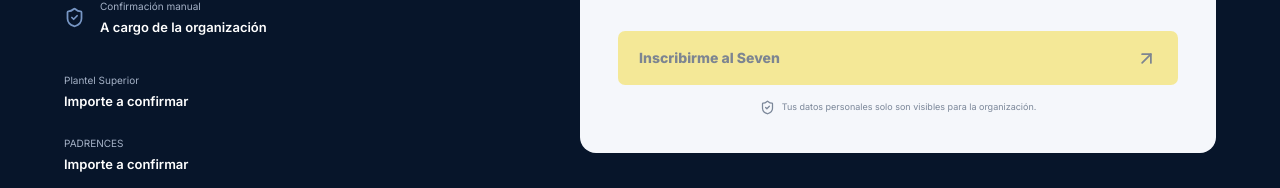
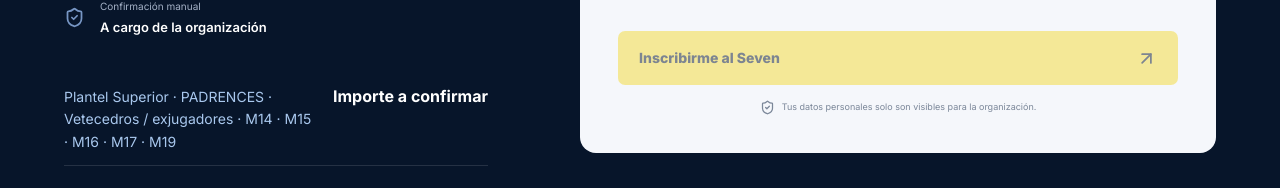
Before and after one commit to fedemarr/seveninterno, a Next.js app: page /inscripcion in a window 1280 px wide. Shown: the part 764-952 px from the top of the page. Built offline with nearby package versions, Linux system fonts and the light colour scheme; no server answers.

Commit message:
Group registration prices into three compact rows

```diff
--- a/src/app/globals.css
+++ b/src/app/globals.css
@@ -1560,6 +1560,29 @@ a:hover {
 .registration-intro > svg {
   color: var(--yellow);
   margin-top: 13px;
+}
+.registration-prices {
+  margin: 24px 0;
+}
+.registration-prices > div {
+  display: flex;
+  align-items: baseline;
+  justify-content: space-between;
+  gap: 16px;
+  padding: 12px 0;
+  border-bottom: 1px solid rgb(255 255 255 / 12%);
+}
+.registration-prices dt {
+  color: #a9c8ee;
+  font-size: 14px;
+  line-height: 1.6;
+}
+.registration-prices dd {
+  margin: 0;
+  flex-shrink: 0;
+  color: #fff;
+  font-size: 16px;
+  font-weight: 700;
 }
 .registration-facts {
   margin: 34px 0;
--- a/src/app/inscripcion/page.tsx
+++ b/src/app/inscripcion/page.tsx
@@ -13,6 +13,17 @@ export const dynamic = "force-dynamic";
 export const metadata = { title: "Inscripción" };
 export default async function Inscription() {
   const data = await getPublic();
+  const prices = new Map<number, string[]>();
+  for (const category of data.categories) {
+    const amount = registrationFee(data.event, category);
+    const names = prices.get(amount) ?? [];
+    names.push(
+      category.name === "Vetecedros"
+        ? "Vetecedros / exjugadores"
+        : category.name,
+    );
+    prices.set(amount, names);
+  }
   return (
     <>
       <Header />
@@ -56,20 +67,19 @@ export default async function Inscription() {
               </span>
             </div>
           </div>
-          <div className="registration-facts">
-            {data.categories.map((category) => (
-              <div key={category.id}>
-                <span>
-                  {category.name}
-                  <strong>
-                    {registrationFee(data.event, category) > 0
-                      ? money(registrationFee(data.event, category))
-                      : "Importe a confirmar"}
-                  </strong>
-                </span>
-              </div>
-            ))}
-          </div>
+          <dl
+            className="registration-prices"
+            aria-label="Precios por categoría"
+          >
+            {[...prices]
+              .sort(([a], [b]) => a - b)
+              .map(([amount, names]) => (
+                <div key={amount}>
+                  <dt>{names.join(" · ")}</dt>
+                  <dd>{amount > 0 ? money(amount) : "Importe a confirmar"}</dd>
+                </div>
+              ))}
+          </dl>
           <small>
             ¿Necesitás ayuda?{" "}
             <a
```
